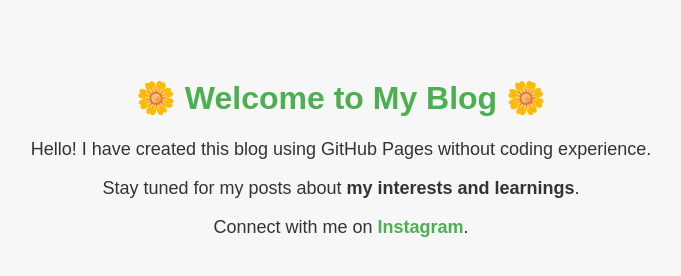
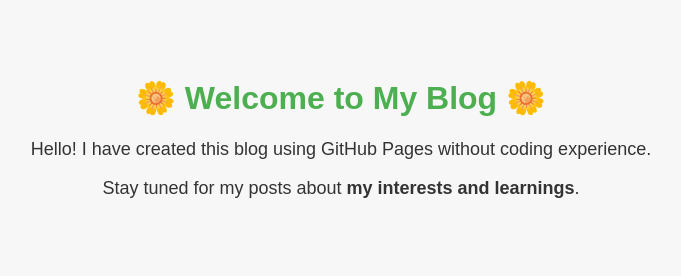
Before and after one commit to akilasornamuthu/akilasornamuthu.github.io, a plain HTML site: page index.html in a window 1280 px wide. Shown: the whole page, without its empty margins (299-980 px from the left). Drawn offline with Linux system fonts and the light colour scheme.

Commit message:
Update index.html

```diff
--- a/index.html
+++ b/index.html
@@ -31,6 +31,5 @@
     <h1>🌼 Welcome to My Blog 🌼</h1>
     <p>Hello! I have created this blog using GitHub Pages without coding experience.</p>
     <p>Stay tuned for my posts about <strong>my interests and learnings</strong>.</p>
-    <p>Connect with me on <a href="https://www.instagram.com/" target="_blank">Instagram</a>.</p>
 </body>
 </html>
```
